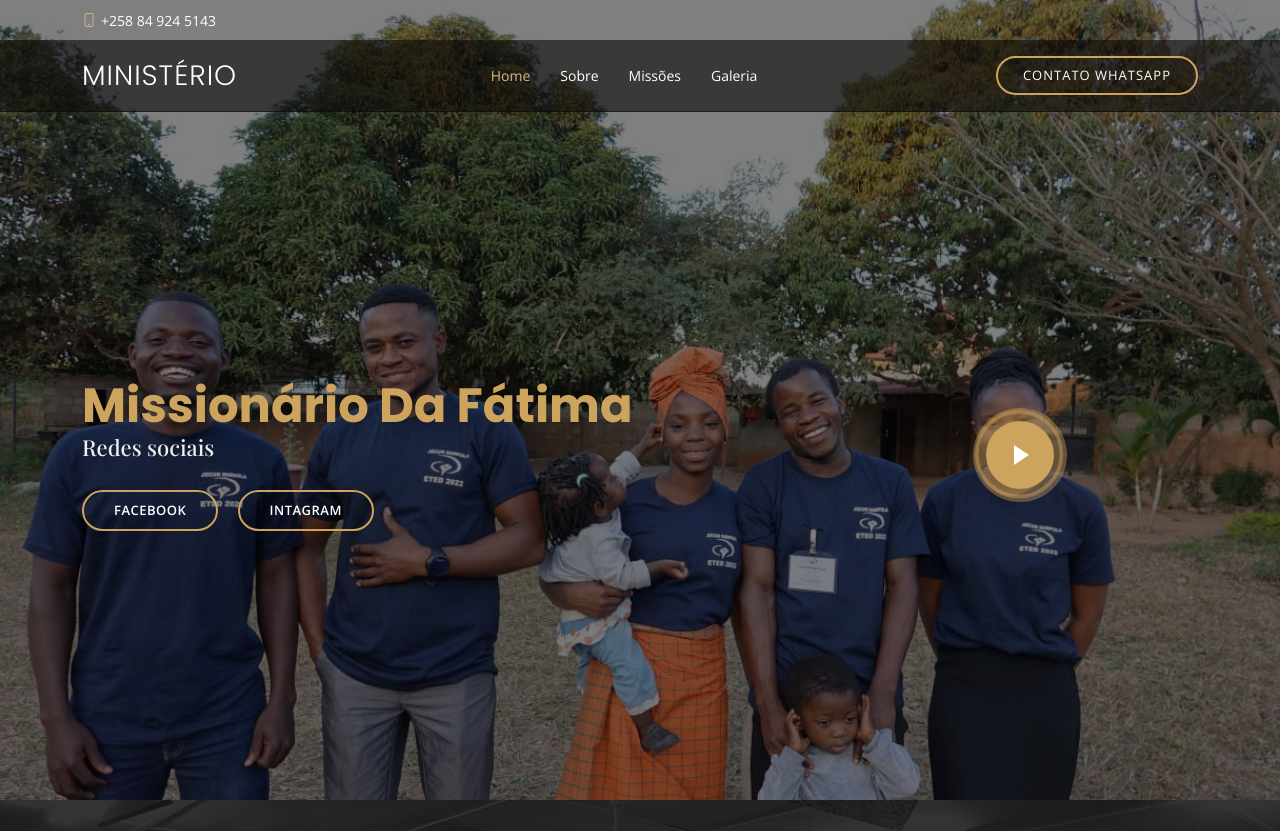
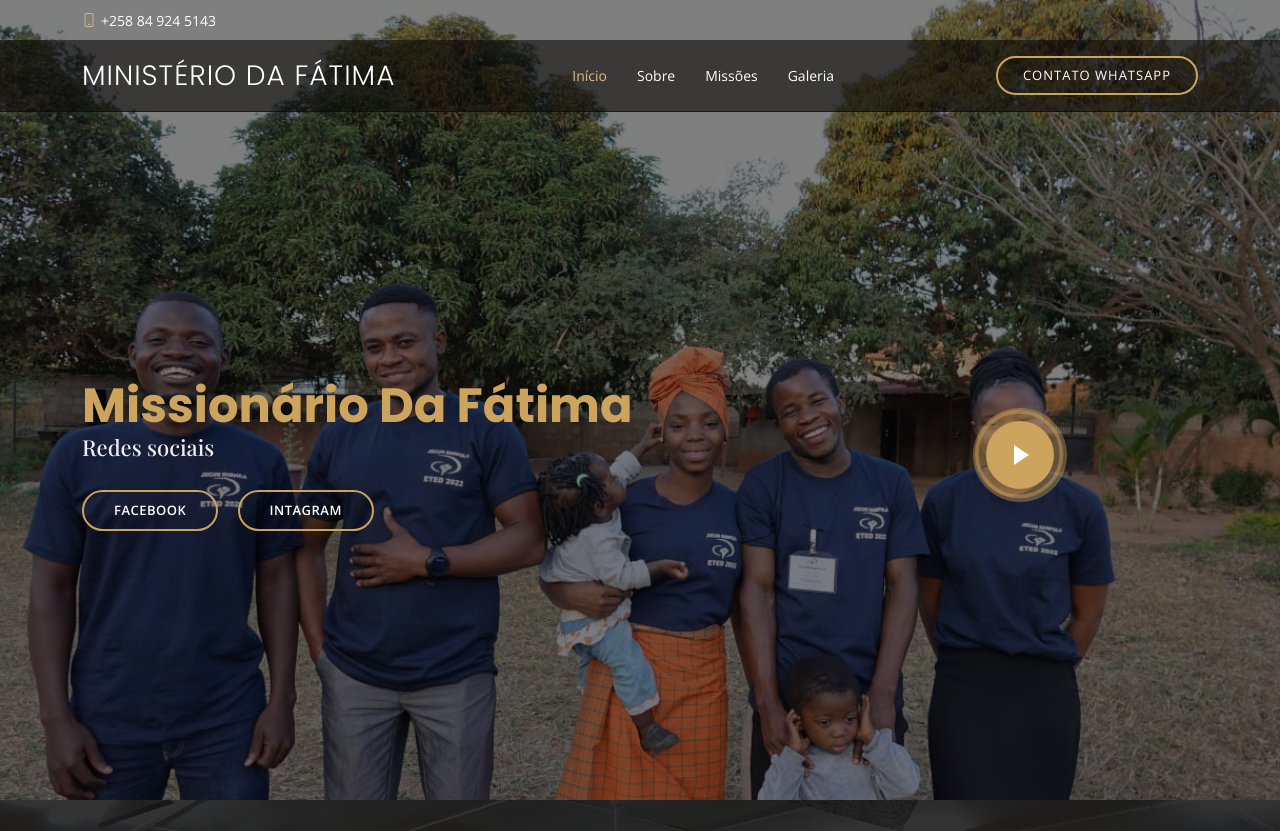
Before and after one commit to AllexHenrique/MinisterioDaFatima, a plain HTML site: page index.html in a window 1280 px wide. Shown: the top 831 px of the page. Drawn offline with nearby package versions, Linux system fonts and the light colour scheme; a web font is replaced by a local one.

Commit message:
Atualizar o index.html

```diff
--- a/index.html
+++ b/index.html
@@ -55,13 +55,13 @@
   <header id="header" class="fixed-top d-flex align-items-cente">
     <div class="container-fluid container-xl d-flex align-items-center justify-content-lg-between">
 
-      <h1 class="logo me-auto me-lg-0"><a href="index.html">Ministério</a></h1>
+      <h1 class="logo me-auto me-lg-0"><a href="index.html">Ministério da Fátima</a></h1>
       <!-- Uncomment below if you prefer to use an image logo -->
       <!-- <a href="index.html" class="logo me-auto me-lg-0"><img src="assets/img/logo.png" alt="" class="img-fluid"></a>-->
 
       <nav id="navbar" class="navbar order-last order-lg-0">
         <ul>
-          <li><a class="nav-link scrollto active" href="#hero">Home</a></li>
+          <li><a class="nav-link scrollto active" href="#hero">Início</a></li>
           <li><a class="nav-link scrollto" href="#about">Sobre</a></li>
           <!-- <li><a class="nav-link scrollto" href="#specials">####</a></li> -->
           <li><a class="nav-link scrollto" href="#events">Missões</a></li>
```
